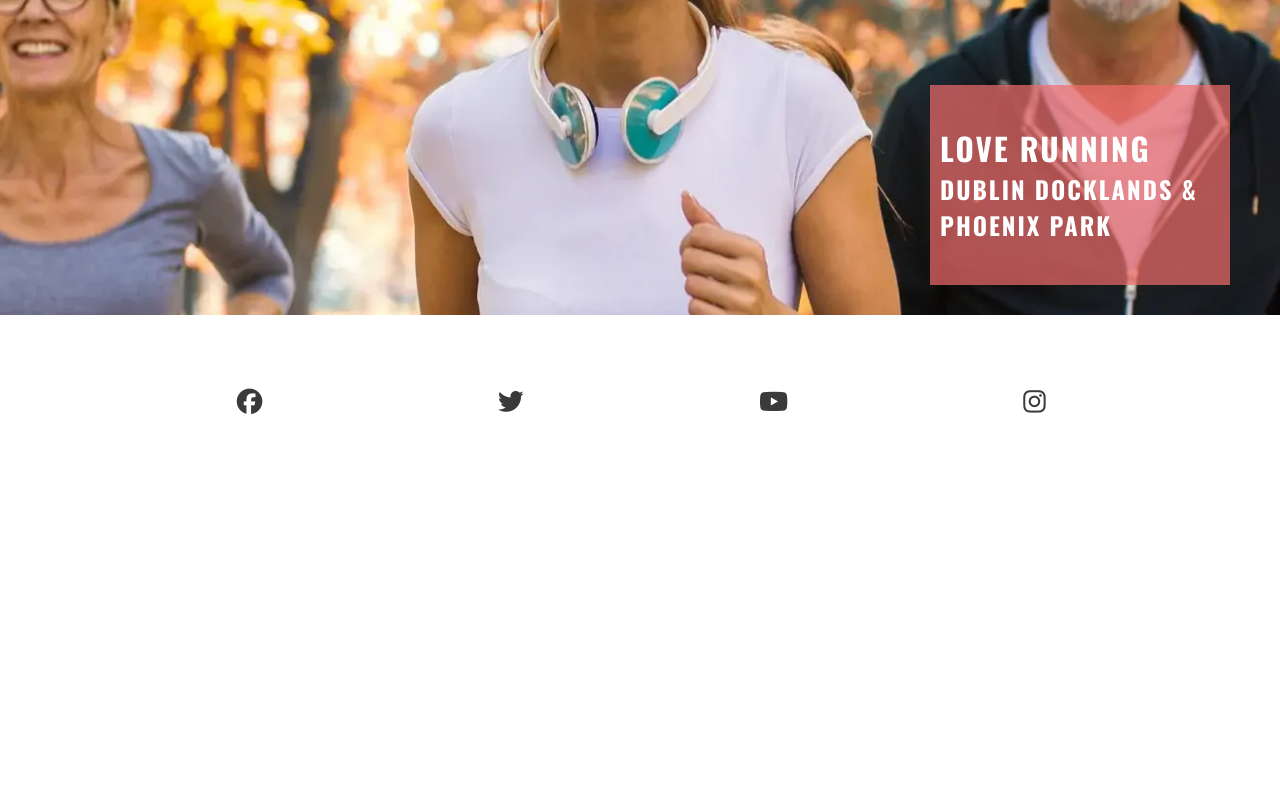
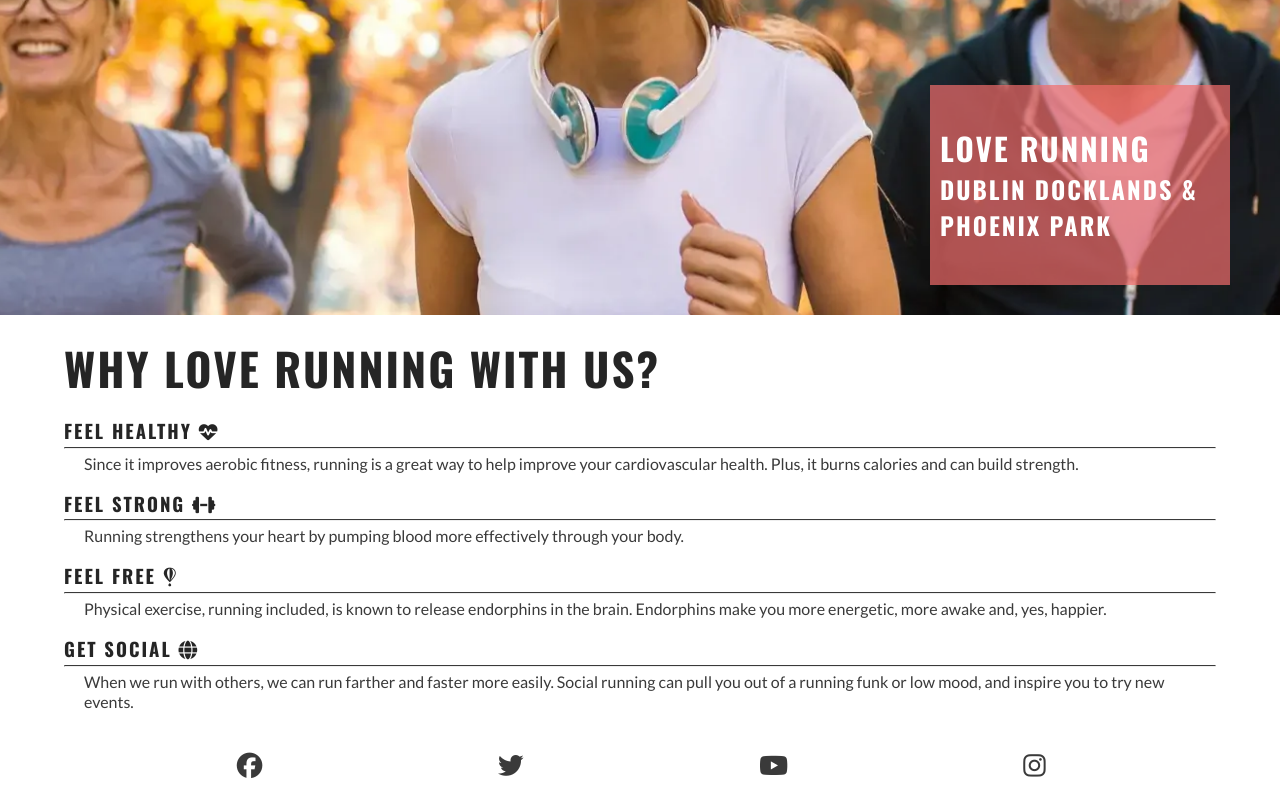
Before and after one commit to thomil13/love-running, a plain HTML site: page index.html in a window 1280 px wide. Shown: the part 364-1164 px from the top of the page. Before the commit the page ends 800 px from the top, so only its background shows below. Drawn offline with nearby package versions, Linux system fonts and the light colour scheme.

Commit message:
Add content to index.html, adjust styles to match

```diff
--- a/assets/css/style.css
+++ b/assets/css/style.css
@@ -117,6 +117,30 @@
     color: #ffffff;
 }
 
+#reasons {
+    margin: 20px auto 20px auto;
+    width: 90%;
+}
+
+#reasons > h2 {
+    font-size: 280%;
+    margin-bottom: 20px;
+}
+
+#benefits-physical > div,
+#benefits-mental > div {
+    line-height: 20px;
+    margin-bottom: 20px;
+}
+
+#benefits p {
+    padding: 0 20px;
+}
+
+hr {
+    border-top: 1px solid #3a3a3a;
+    margin: 5px 0;
+}
 /* Footer below */
 #social-networks {
     text-align: center;
--- a/index.html
+++ b/index.html
@@ -40,7 +40,39 @@
                 <h2>Love Running</h2>
                 <h3>Dublin Docklands & Phoenix Park</h3>
             </div>
-            </setion>
+        </section>
+        <section id="reasons">
+            <h2> Why love running with us?</h2>
+            <div id="benefits">
+                <div id="benefits-physical">
+                    <div>
+                        <h3>Feel Healthy <i class="fa-solid fa-heart-pulse"></i></h3>
+                        <hr>
+                        <p>Since it improves aerobic fitness, running is a great way to help improve your cardiovascular
+                            health. Plus, it burns calories and can build strength.</p>
+                    </div>
+                    <div>
+                        <h3>Feel Strong <i class="fa-solid fa-dumbbell"></i></h3>
+                        <hr>
+                        <p>Running strengthens your heart by pumping blood more effectively through your body.</p>
+                    </div>
+                </div>
+                <div id="benefits-mental">
+                    <div>
+                        <h3>Feel Free <i class="fa-brands fa-fly"></i></h3>
+                        <hr>
+                        <p>Physical exercise, running included, is known to release endorphins in the brain. Endorphins
+                            make you more energetic, more awake and, yes, happier.</p>
+                    </div>
+                    <div>
+                        <h3>Get Social <i class="fa-solid fa-globe"></i></h3>
+                        <hr>
+                        <p>When we run with others, we can run farther and faster more easily. Social running can pull
+                            you out of a running funk or low mood, and inspire you to try new events.</p>
+                    </div>
+                </div>
+            </div>
+        </section>
     </main>
     <!--Footer below-->
     <footer>
```
